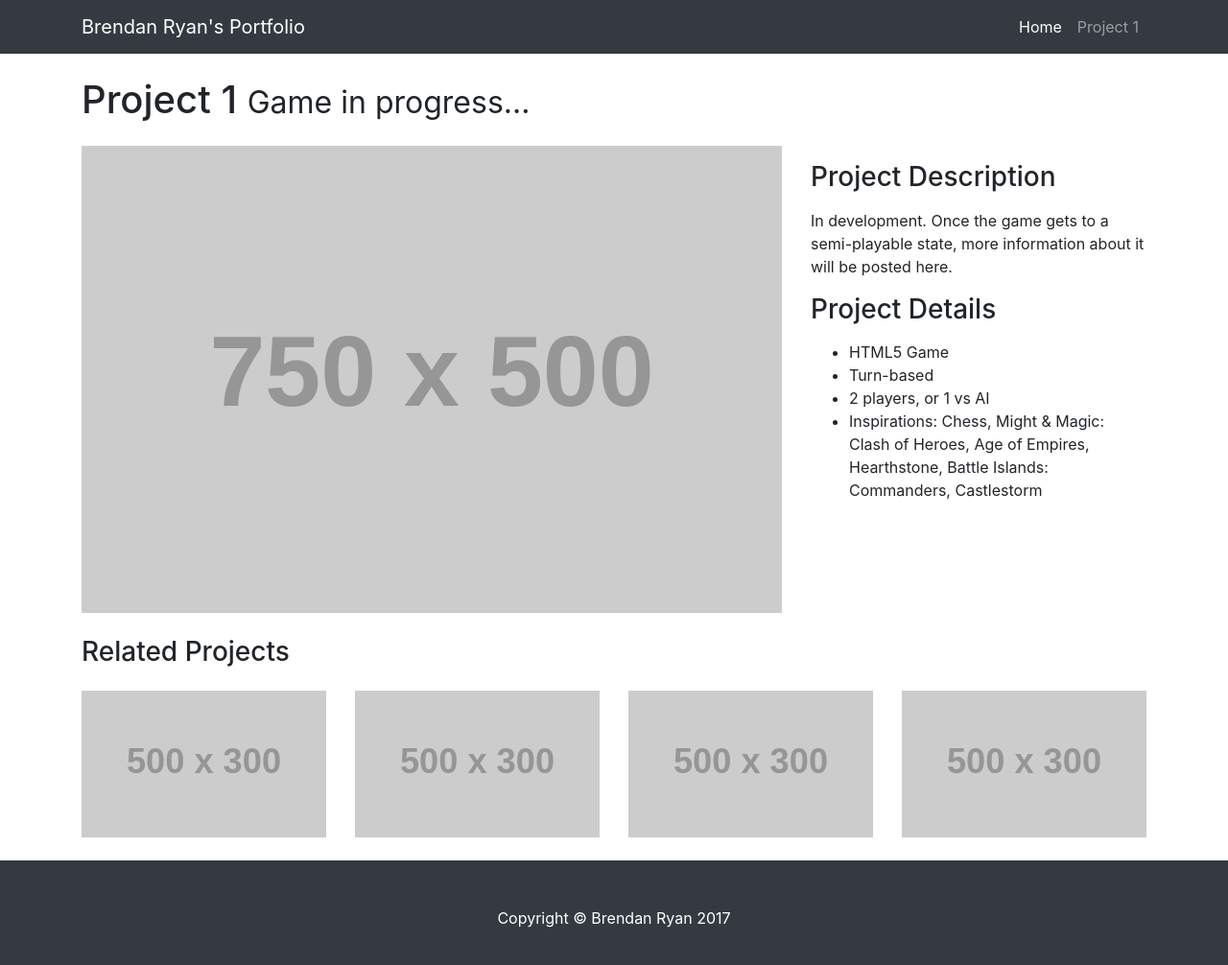
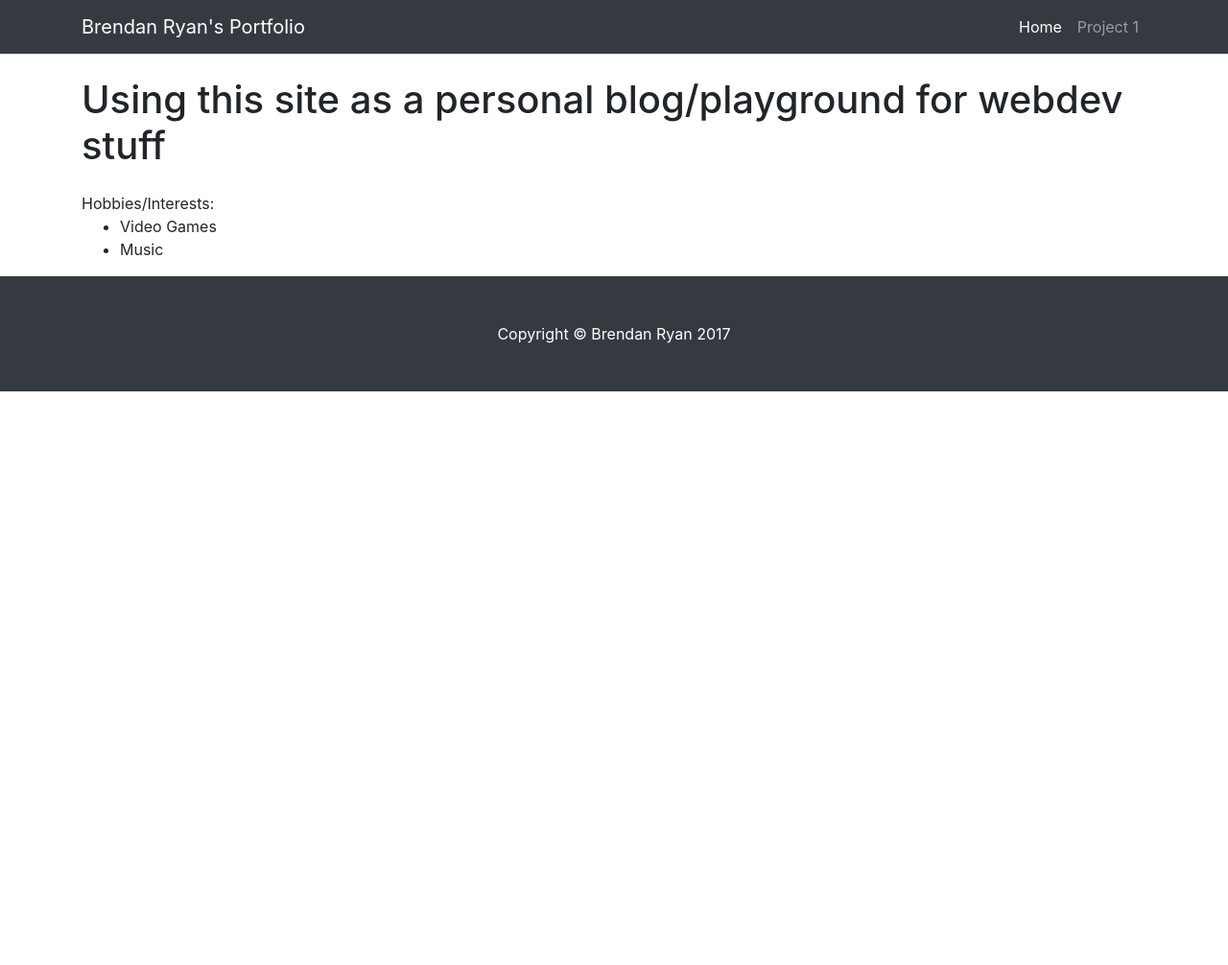
Before and after one commit to ryanb2/ryanb2.github.io, a website: page index.html in a window 1280 px wide. Shown: the whole page at 96% size. After the commit the page ends 800 px from the top, so only its background shows below. Drawn offline with Linux system fonts and the light colour scheme; placeholder pictures from the web are drawn by us.

Commit message:
new beginnings

```diff
--- a/index.html
+++ b/index.html
@@ -47,66 +47,23 @@
     <div class="container">
 
       <!-- Portfolio Item Heading -->
-      <h1 class="my-4">Project 1
-        <small>Game in progress...</small>
+      <h1 class="my-4">
+        Using this site as a personal blog/playground for webdev stuff
       </h1>
 
       <!-- Portfolio Item Row -->
       <div class="row">
 
-        <div class="col-md-8">
-          <img class="img-fluid" src="http://placehold.it/750x500" alt="">
-        </div>
-
-        <div class="col-md-4">
-          <h3 class="my-3">Project Description</h3>
-          <p>In development. Once the game gets to a semi-playable state, more information about it will be posted here.</p>
-          <h3 class="my-3">Project Details</h3>
+        <div class="col-md-12">
+          Hobbies/Interests:
           <ul>
-            <li>HTML5 Game</li>
-            <li>Turn-based</li>
-            <li>2 players, or 1 vs AI</li>
-            <li>Inspirations: Chess, Might & Magic: Clash of Heroes, Age of Empires, Hearthstone, Battle Islands: Commanders, Castlestorm</li>
+            <li>Video Games</li>
+            <li>Music</li>
           </ul>
         </div>
 
       </div>
-      <!-- /.row -->
-
-      <!-- Related Projects Row -->
-      <h3 class="my-4">Related Projects</h3>
-
-      <div class="row">
-
-        <div class="col-md-3 col-sm-6 mb-4">
-          <a href="#">
-            <img class="img-fluid" src="http://placehold.it/500x300" alt="">
-          </a>
-        </div>
-
-        <div class="col-md-3 col-sm-6 mb-4">
-          <a href="#">
-            <img class="img-fluid" src="http://placehold.it/500x300" alt="">
-          </a>
-        </div>
-
-        <div class="col-md-3 col-sm-6 mb-4">
-          <a href="#">
-            <img class="img-fluid" src="http://placehold.it/500x300" alt="">
-          </a>
-        </div>
-
-        <div class="col-md-3 col-sm-6 mb-4">
-          <a href="#">
-            <img class="img-fluid" src="http://placehold.it/500x300" alt="">
-          </a>
-        </div>
-
-      </div>
-      <!-- /.row -->
-
     </div>
-    <!-- /.container -->
 
     <!-- Footer -->
     <footer class="py-5 bg-dark">
```
